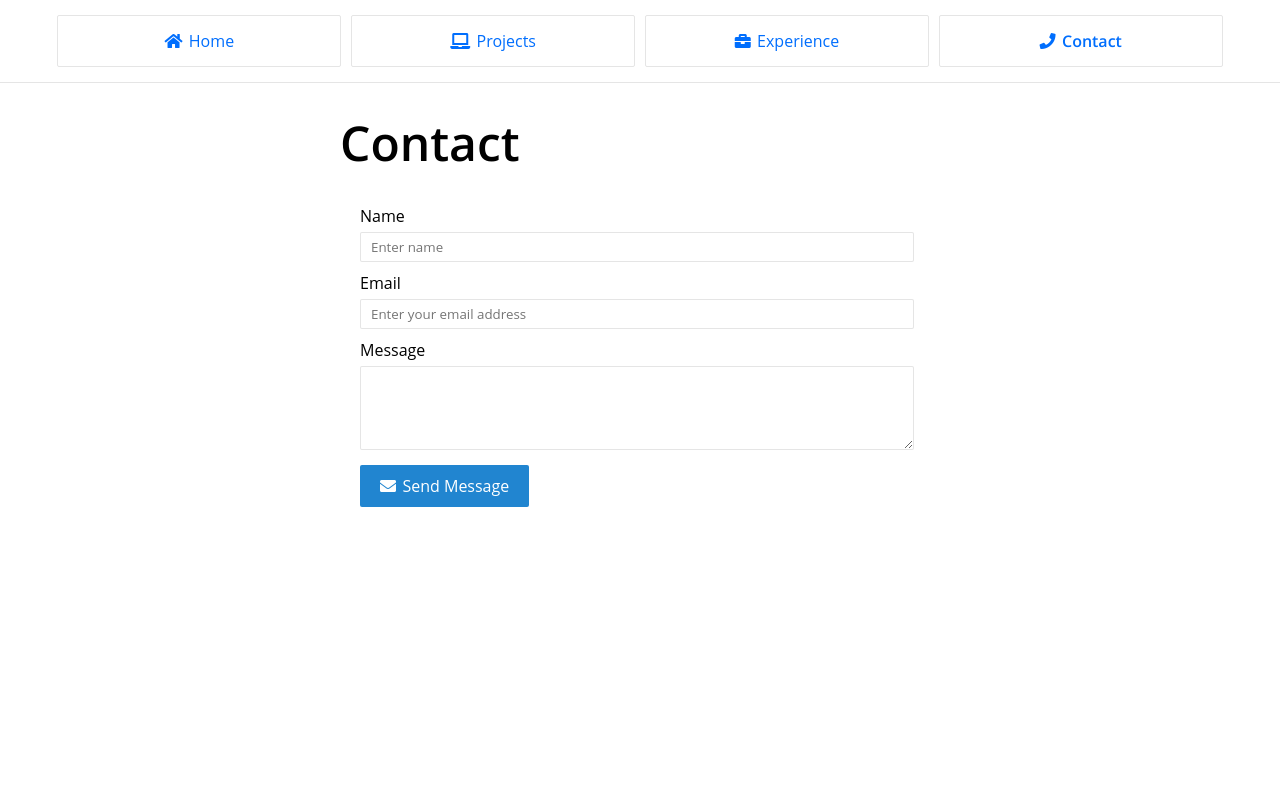
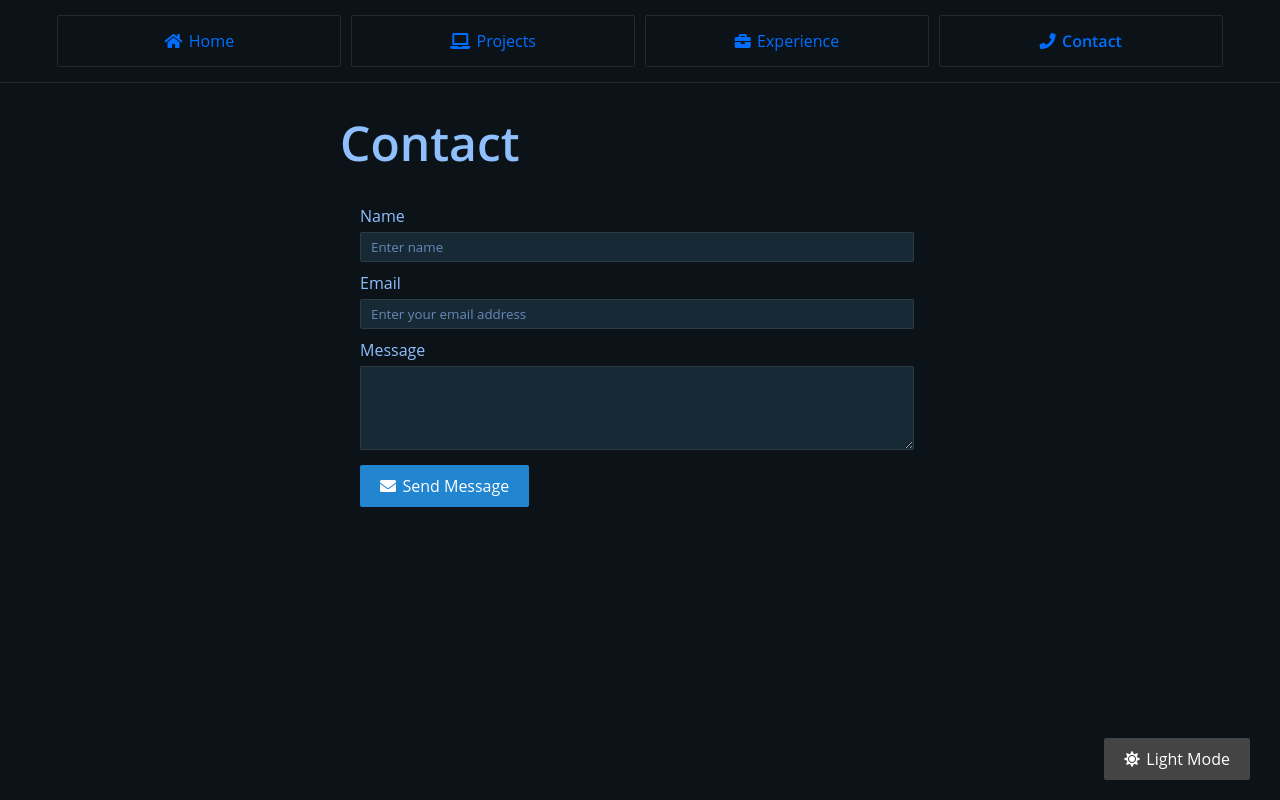
Before and after one commit to puremana/portfolio-website, a React (Create React App) app: page /contact in a window 1280 px wide. Built offline with nearby package versions, Linux system fonts and the light colour scheme; a web font is replaced by a local one.

Commit message:
Dark mode. Using toggle and state only

```diff
--- a/src/App.css
+++ b/src/App.css
@@ -3,6 +3,15 @@
   margin: 0px;
   padding: 0px;
   font-family: 'Open Sans', 'Trebuchet MS', Helvetica, sans-serif;
+}
+.App {
+  position: relative;
+  background: white;
+  min-height: 100vh;
+}
+.dark.App {
+  background: #0b1319;
+  color: rgb(143, 191, 253);
 }
 @font-face {
   font-family: 'Open Sans';
@@ -24,6 +33,10 @@ a {
 }
 a:hover {
   color: rgb(56, 56, 56);
+}
+.dark a:hover {
+  color: rgb(0, 64, 148);
+
 }
 li a {
   display: block;
@@ -49,6 +62,9 @@ h2 {
   border-bottom: 1px solid rgba(128, 128, 128, 0.205);
   position: fixed;
 }
+.dark .nav {
+  background-color: #0b1319;
+}
 .nav li {
   list-style-type: none;
   display: inline-block;
@@ -62,8 +78,14 @@ h2 {
   text-align: center;
   border: 1px solid rgba(128, 128, 128, 0.205);
 }
+.dark .nav li {
+  border: 1px solid rgba(128, 128, 128, 0.205);
+}
 li:hover {
   color: black;
+}
+.dark li:hover {
+  color: white;
 }
 .icon {
   margin-right: 0.5vw;
@@ -74,12 +96,11 @@ li:hover {
 }
 /* Home Page */
 .home-page {
-  height: 100vh;
-  background: white;
+  overflow-y: auto;
 }
 .home-top-container {
   padding-top: 130px;
-  width: 100vw;
+  /* width: 100vw; */
   vertical-align: top;
   text-align: center;
 }
@@ -98,6 +119,9 @@ li:hover {
   border-radius: 300px;
   background-size: cover;
   vertical-align: top;
+}
+.dark .home-top-left-image img {
+  border: 1px solid #111e27;
 }
 .home-top-right {
   display: inline-block;
@@ -134,6 +158,11 @@ li:hover {
   color: white;
   display: inline-block;
   margin: 20px 10px 0px 0px;
+  -webkit-touch-callout: none;
+  -webkit-user-select: none;
+  -moz-user-select: none;
+  -ms-user-select: none;
+  user-select: none;
 }
 .github {
   background: #444444;
@@ -158,10 +187,10 @@ li:hover {
 }
 /* Experience */
 .experience-container {
-  padding-top: 110px;
+  padding: 110px 0 20px 0;
   width: 600px;
   max-width: 80vw;
-  margin: 0 auto 20px auto;
+  margin: 0 auto 0 auto;
 }
 .experience-container h2, .experience-explanation {
   margin-bottom: 20px;
@@ -197,6 +226,10 @@ li:hover {
   align-self: center;
   object-fit: contain;
 }
+.dark .experience-block-logo {
+  border-radius: 2px;
+  background: white;
+}
 .experience-block-info {
   align-self: center;
 }
@@ -212,7 +245,7 @@ li:hover {
 }
 /* Projects */
 .projects-container {
-  padding-top: 110px;
+  padding: 110px 0 20px 0;
   width: 600px;
   max-width: 80vw;
   margin: 0 auto 0 auto;
@@ -251,6 +284,10 @@ li:hover {
 .project-button:hover {
   background: #313131;
   color: white;
+}
+.dark .project-button:hover {
+  background-color: rgb(199, 199, 199);
+  color: black;
 }
 .project-tags {
   margin-bottom: 5px;
@@ -387,6 +424,13 @@ li:hover {
   border-radius: 2px;
   padding: 5px 10px;
 }
+.dark .contact-form input, .contact-form textarea {
+  background: #182936;
+  color: rgb(143, 191, 253);
+}
+.dark .contact-form input::-webkit-input-placeholder, .contact-form textarea::-webkit-input-placeholder {
+  color: rgb(102, 137, 184);
+}
 #messageInput {
   resize: vertical;
 }
@@ -400,10 +444,10 @@ li:hover {
 }
 /* Education */
 .education-container {
-  padding-top: 110px;
+  padding: 110px 0 20px 0;
   width: 600px;
   max-width: 80vw;
-  margin: 0 auto 20px auto;
+  margin: 0 auto 0 auto;
 }
 .education-container h2, .education-explanation {
   margin-bottom: 20px;
@@ -421,3 +465,15 @@ li:hover {
   font-weight: 600;
   color: rgb(109, 109, 109);
 }
+
+/* Dark Mode */
+.dark-mode {
+  position: fixed;
+  background: #444444;
+  bottom: 20px;
+  right: 20px;
+  cursor: pointer;
+}
+.dark-mode:hover {
+  background: #313131;
+}
--- a/src/App.js
+++ b/src/App.js
@@ -11,16 +11,32 @@ import Experience from './components/pages/experience';
 import Projects from './components/pages/projects';
 import Contact from './components/pages/contact';
 import Education from './components/pages/education';
+import DarkMode from './components/modules/dark-mode';
 
 //includes
 import './App.css';
 import './Media.css';
 
 class App extends Component {
+  constructor(props) {
+    super(props);
+    this.state = {
+      darkMode: true
+    }
+
+    this.toggleDarkMode.bind(this)
+  }
+
+  toggleDarkMode() {
+    this.setState({
+      darkMode: !this.state.darkMode
+    })
+  }
+
   render() {
     return (
       <Router>
-        <div className="App">
+        <div className={['App', this.state.darkMode ? 'dark' : ''].join(" ")}>
           <Switch>
             <Route exact path='/' component={Home} />
             <Route exact path='/projects' component={Projects} />
@@ -29,6 +45,7 @@ class App extends Component {
             <Route exact path='/education' component={Education} />
             <Route component={Home} />
           </Switch>
+          <DarkMode toggleMode={() => this.toggleDarkMode()} mode={this.state.darkMode} />
         </div>
       </Router>
     );
--- /dev/null
+++ b/src/components/modules/dark-mode.js
@@ -0,0 +1,23 @@
+import React, { Component } from 'react';
+
+class DarkMode extends Component {
+    render() {
+        return (
+            <div onClick={this.props.toggleMode} className="button dark-mode">
+                {this.props.mode ?
+                    <>
+                        <span className="icon is-small"><i className="fa fa-sun"></i></span>
+                        Light Mode
+                    </>
+                :
+                    <>
+                        <span className="icon is-small"><i className="fa fa-moon"></i></span>
+                        Dark Mode
+                    </>
+                }
+            </div>
+        );
+    }
+}
+
+export default DarkMode;
```
